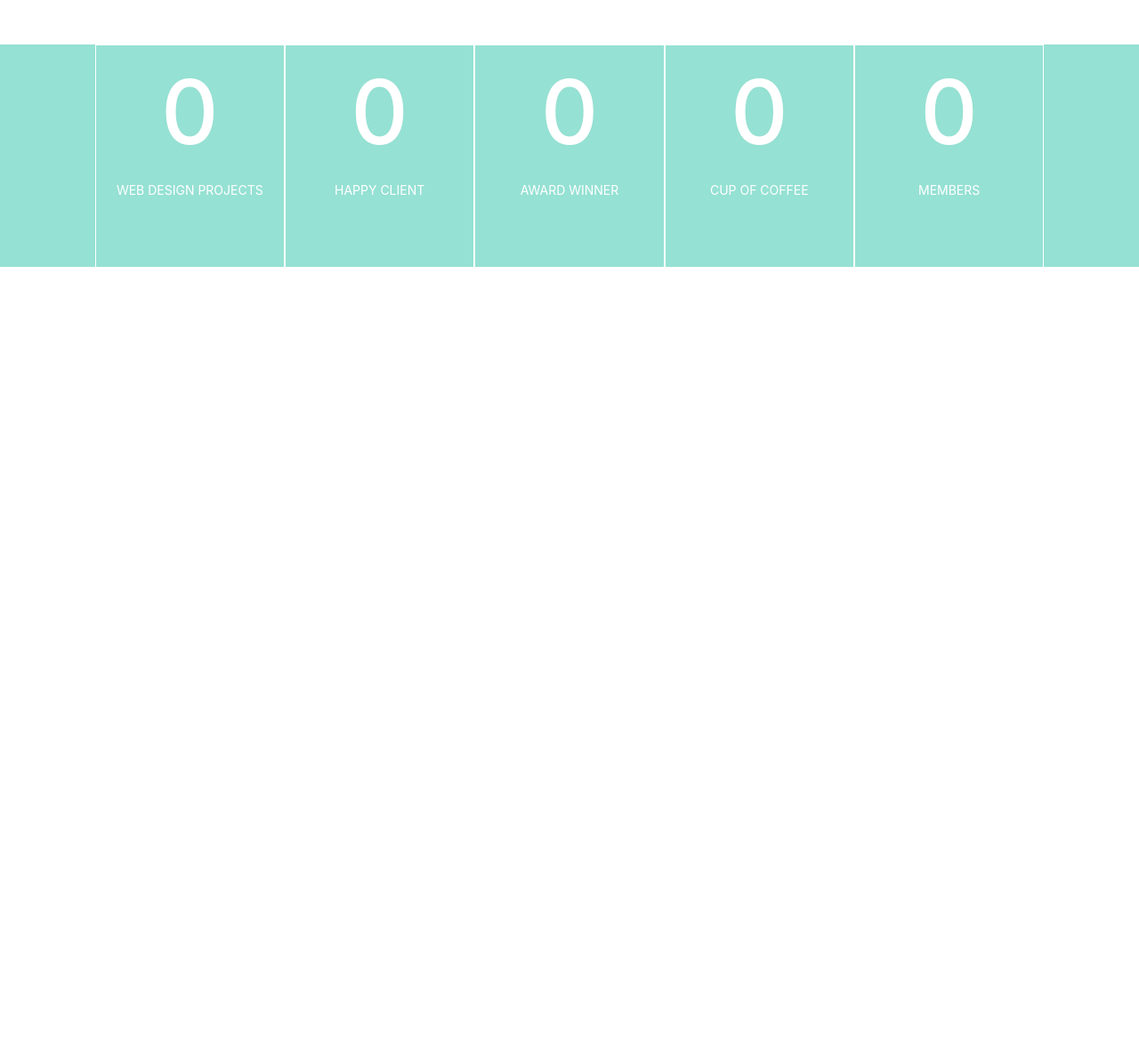
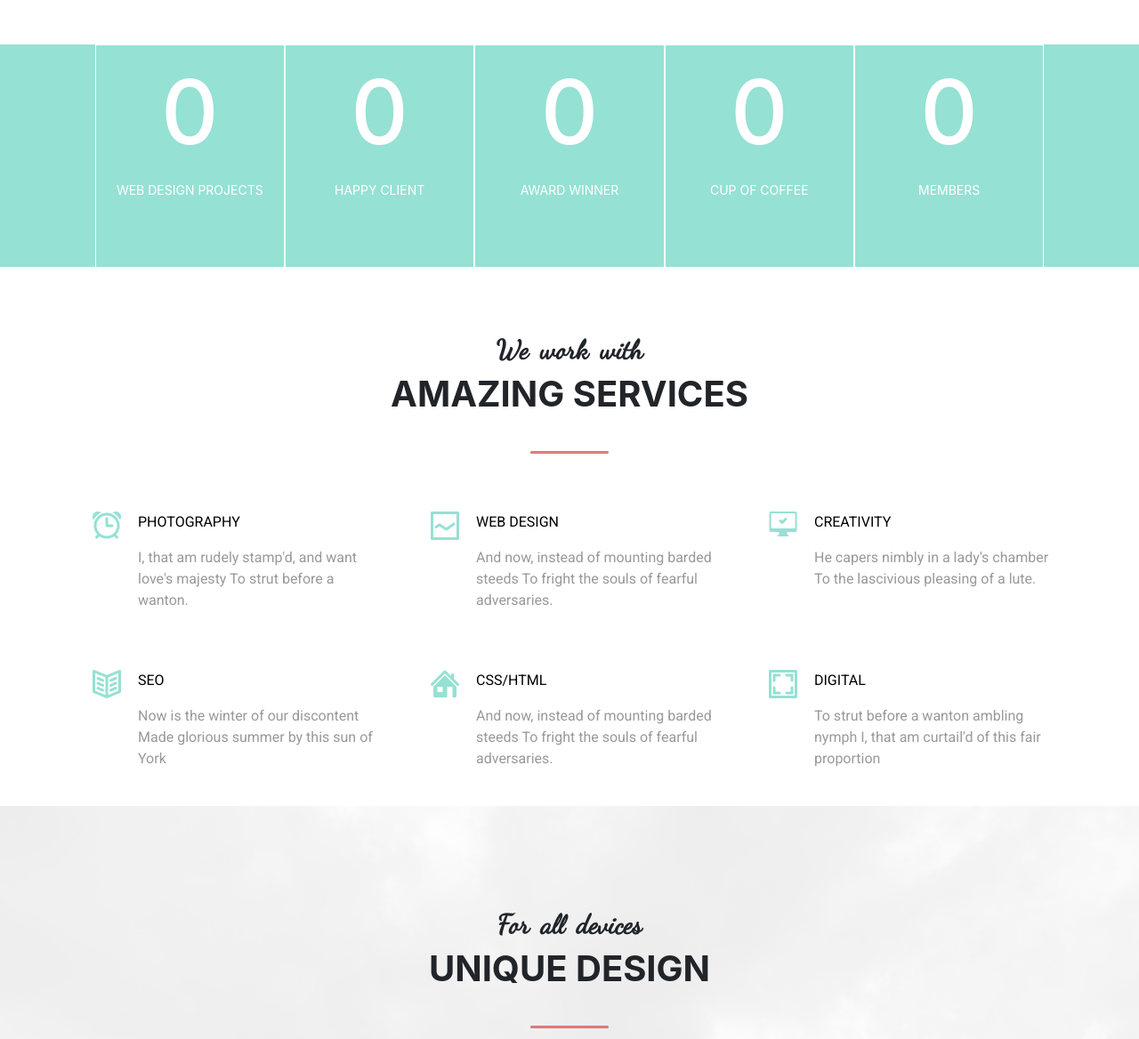
Before and after one commit to matszc/bootstrap-page, a plain HTML site: page index.html in a window 1280 px wide. Shown: the part 1612-2780 px from the top of the page at 89% size. Before the commit the page ends 1912 px from the top, so only its background shows below. Drawn offline with Linux system fonts and the light colour scheme.

Commit message:
add services

```diff
--- a/css/style.css
+++ b/css/style.css
@@ -7,11 +7,22 @@
     width: 8%;
     height:3px;
     margin: 40px auto;
-
 }
 p{
     font-family: 'Roboto', sans-serif;
     color:#999999;
+}
+h4{
+    font-family: 'Dancing Script', cursive;
+    margin-top: 75px;
+    font-size:30px;
+    word-spacing: 5px;
+    font-weight: bold;
+}
+h3{
+    text-transform: uppercase;
+    font-size:40px;
+    font-weight: 700;
 }
 
 /* menu */
@@ -107,18 +118,6 @@ h1{
 }
 /* about */
 
-h4{
-    font-family: 'Dancing Script', cursive;
-    margin-top: 75px;
-    font-size:30px;
-    word-spacing: 5px;
-    font-weight: bold;
-}
-h3{
-    text-transform: uppercase;
-    font-size:40px;
-    font-weight: 700;
-}
 .overlay{
     position: relative;
     transition: all 0.6s ease-in-out;
@@ -194,6 +193,34 @@ h3{
     font-weight: 400;
 }
 
+/*services*/
+
+.service-wrapper{
+    margin:25px auto;
+}
+.service-wrapper-image{
+    width:20%;
+    float:left
+}
+.service-wrapper-content{
+    width:80%;
+    float:right;
+    text-align: left;
+}
+.service-wrapper-tittle
+{
+    color: black;
+    text-transform: uppercase;
+    font-size:16px;
+
+}
+/*for-all-divices*/
+.for-all-divices{
+    background: url("../img/bg.png");
+    min-height: 850px;
+    padding-top:40px;
+}
+
 /*large*/
 @media (max-width: 992px) {
     .navbar-nav{
--- a/index.html
+++ b/index.html
@@ -134,6 +134,89 @@
         </div>
     </div>
 </section>
+<section class="service">
+    <div class="container text-center">
+        <h4>We work with</h4>
+        <h3>amazing services</h3>
+        <span class="card red-banner"></span>
+        <div class="row">
+            <div class="col-sm-12 col-md-6 col-lg-4 service-wrapper">
+                    <div class="service-wrapper-image">
+                        <img src="img/alarm.png" alt=""/>
+                    </div>
+                    <div class="service-wrapper-content">
+                        <p class="service-wrapper-tittle">photography</p>
+                        <p class="service-wrapper-text">I, that am rudely stamp'd, and want love's majesty
+                            To strut before a wanton.</p>
+                    </div>
+            </div>
+            <div class="col-sm-12 col-md-6 col-lg-4 service-wrapper">
+                    <div class="service-wrapper-image">
+                        <img src="img/line-graph-icon.png" alt=""/>
+                    </div>
+                    <div class="service-wrapper-content">
+                        <p class="service-wrapper-tittle">web design</p>
+                        <p class="service-wrapper-text">And now, instead of mounting barded steeds
+                            To fright the souls of fearful adversaries.</p>
+                </div>
+            </div>
+            <div class="col-sm-12 col-md-6 col-lg-4 service-wrapper">
+                    <div class="service-wrapper-image">
+                        <img src="img/computer-icon.png" alt=""/>
+                    </div>
+                    <div class="service-wrapper-content">
+                        <p class="service-wrapper-tittle">creativity</p>
+                        <p class="service-wrapper-text">He capers nimbly in a lady's chamber
+                            To the lascivious pleasing of a lute.</p>
+                </div>
+            </div>
+            <div class="col-sm-12 col-md-6 col-lg-4 service-wrapper">
+                    <div class="service-wrapper-image">
+                        <img src="img/book-icon.png" alt=""/>
+                    </div>
+                    <div class="service-wrapper-content">
+                        <p class="service-wrapper-tittle">seo</p>
+                        <p class="service-wrapper-text">Now is the winter of our discontent
+                            Made glorious summer by this sun of York</p>
+                </div>
+            </div>
+            <div class="col-sm-12 col-md-6 col-lg-4 service-wrapper">
+                    <div class="service-wrapper-image">
+                        <img src="img/home-icon.png" alt=""/>
+                    </div>
+                    <div class="service-wrapper-content ">
+                        <p class="service-wrapper-tittle">css/html</p>
+                        <p class="service-wrapper-text">And now, instead of mounting barded steeds
+                            To fright the souls of fearful adversaries.</p>
+                </div>
+            </div>
+            <div class="col-sm-12 col-md-6 col-lg-4 service-wrapper">
+                    <div class="service-wrapper-image">
+                        <img src="img/image-icon.png" alt=""/>
+                    </div>
+                    <div class="service-wrapper-content">
+                        <p class="service-wrapper-tittle">digital</p>
+                        <p class="service-wrapper-text">To strut before a wanton ambling nymph
+                            I, that am curtail'd of this fair proportion</p>
+                </div>
+            </div>
+        </div>
+
+    </div>
+</section>
+<section class="for-all-divices">
+    <div class="container text-center">
+        <h4>For all devices</h4>
+        <h3>unique design</h3>
+        <span class="card red-banner"></span>
+
+        <div class="tablet">
+
+        </div>
+
+    </div>
+
+</section>
 
 <script type="text/javascript" src="js/jquery-3.3.1.min.js"></script>
 <script type="text/javascript" src="js/bootstrap.min.js"></script>
```
Also changed, not shown: img/alarm.png (added), img/bg.png (added), img/book-icon.png (added), img/computer-icon.png (added), img/home-icon.png (added), img/image-icon.png (added), img/ipad.png (added), img/iphone.png (added), img/line-graph-icon.png (added).
